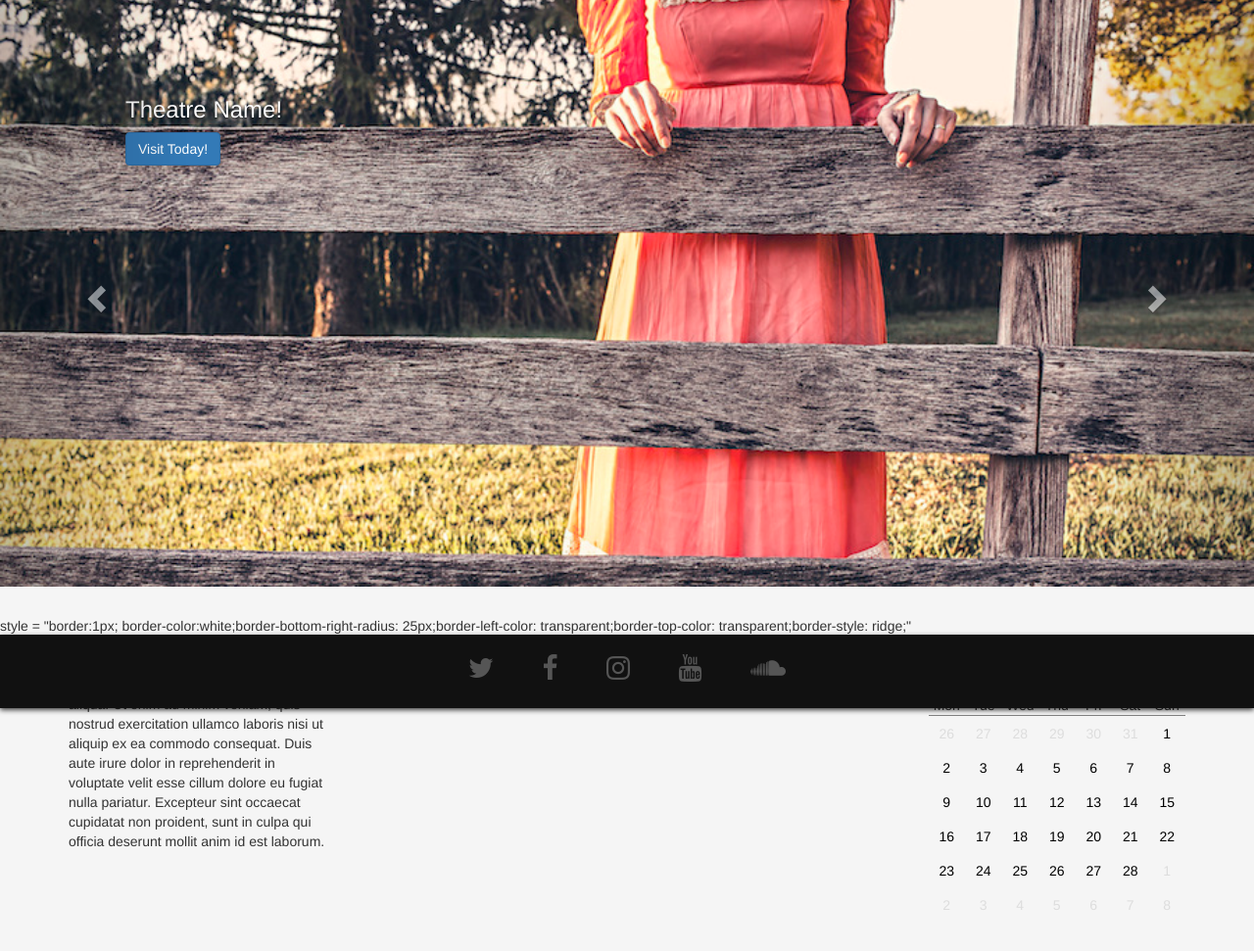
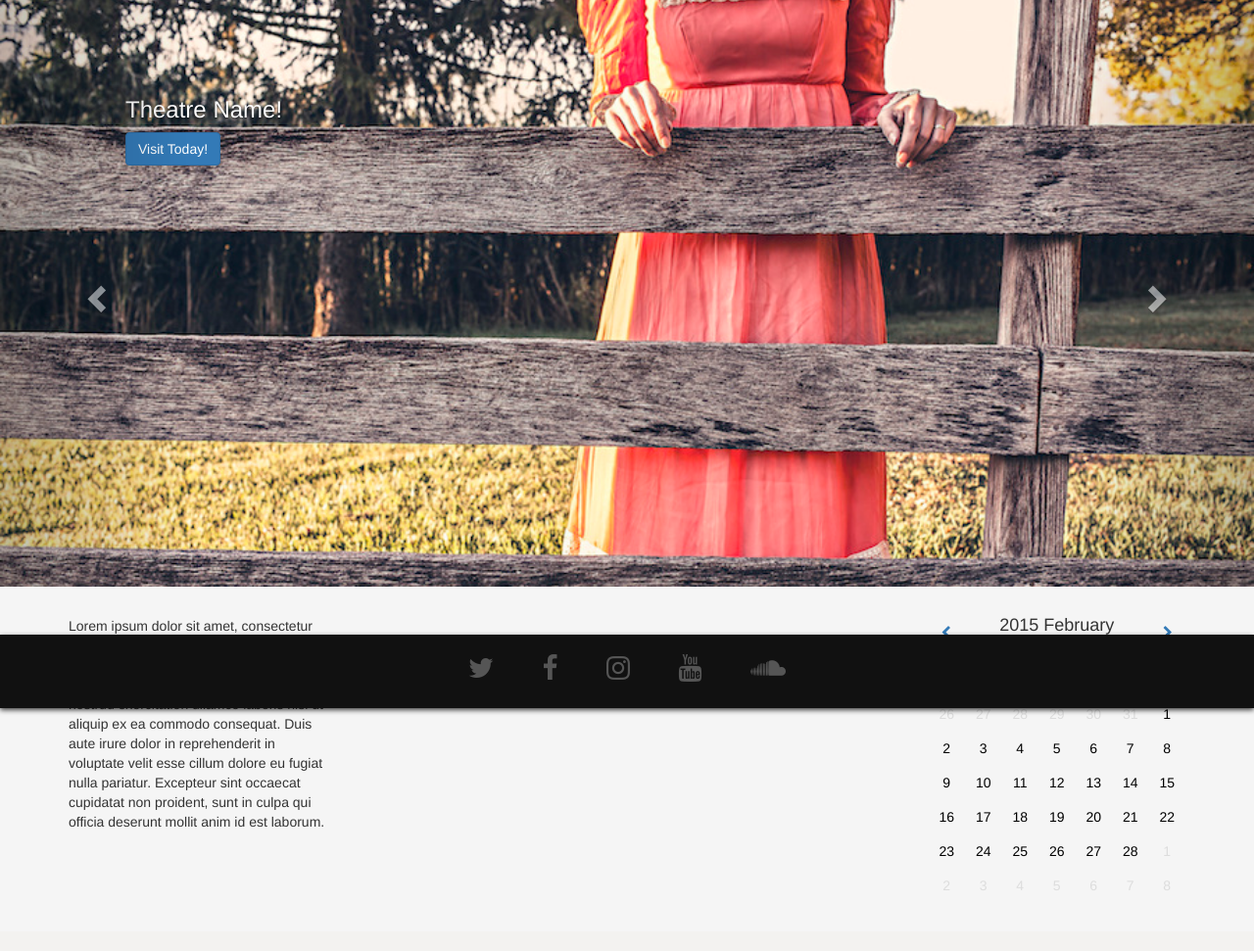
Before and after one commit to yourbuddyconner/cs399-theatre, a Django app: template app/templates/home.html in a window 1280 px wide. Shown: the part 77-1048 px from the top of the page at 98% size. After the commit the page ends 986 px from the top, so only its background shows below. Run offline with Django 3.2, Linux system fonts and the light colour scheme; the template is opened without the code that fills it, so the values that code supplies are empty; parts of the project's set-up code (start-up, migrations or seed data) failed here and were passed over; some libraries are stand-ins or nearby versions.

Commit message:
Moved the style out of the body blocks

```diff
--- a/app/templates/directions.html
+++ b/app/templates/directions.html
@@ -1,9 +1,9 @@
 {% extends "base.html" %}
 
 {% block title %}{% load strip_up %}{{ X |strip_up:request.path }}{% endblock %}
+    {% block nav-directions %}style = "border-bottom-right-radius: 25px;border-left-color: transparent;border-top-color: transparent;border-style: ridge;"{% endblock %}
 
 {% block content %}
-    {% block nav-directions %}style = "border-bottom-right-radius: 25px;border-left-color: transparent;border-top-color: transparent;border-style: ridge;"{% endblock %}
 	<div class="row">
 		<div class="col">
 			<p>
--- a/app/templates/home.html
+++ b/app/templates/home.html
@@ -1,9 +1,9 @@
 {% extends "base.html" %}
 
 {% block title %}{% load strip_up %}{{ X |strip_up:request.path }}{% endblock %}
+    {% block nav-home %}style = "border:1px; border-color:white;border-bottom-right-radius: 25px;border-left-color: transparent;border-top-color: transparent;border-style: ridge;"{% endblock %}
 
 {% block content %}
-    {% block nav-home %}style = "border:1px; border-color:white;border-bottom-right-radius: 25px;border-left-color: transparent;border-top-color: transparent;border-style: ridge;"{% endblock %}
 
     <div class="container">
 	<div class="row" id="main">
--- a/app/templates/merchandise.html
+++ b/app/templates/merchandise.html
@@ -1,9 +1,9 @@
 {% extends "base.html" %}
 
 {% block title %}{% load strip_up %}{{ X |strip_up:request.path }}{% endblock %}
+    {% block nav-merch %}style = "border-bottom-right-radius: 25px;border-left-color: transparent;border-top-color: transparent;border-style: ridge;"{%  endblock %}
 
 {% block content %}
-    {% block nav-merch %}style = "border-bottom-right-radius: 25px;border-left-color: transparent;border-top-color: transparent;border-style: ridge;"{%  endblock %}
 	<div class="row">
 		<div class="col">
 			<p>
--- a/app/templates/shows.html
+++ b/app/templates/shows.html
@@ -2,8 +2,9 @@
 
 {% block title %}{% load strip_up %}{{ X |strip_up:request.path }}{% endblock %}
 
+{% block nav-schedule %}style = "border-bottom-right-radius: 25px;border-left-color: transparent;border-top-color: transparent;border-style: ridge;"{%  endblock %}
+
 {% block content %}
-    {% block nav-schedule %}style = "border-bottom-right-radius: 25px;border-left-color: transparent;border-top-color: transparent;border-style: ridge;"{%  endblock %}
 <div class="container">
 	<div class="row">
 	{% for show in shows %}
--- a/app/templates/tickets.html
+++ b/app/templates/tickets.html
@@ -1,9 +1,9 @@
 {% extends "base.html" %}
 
 {% block title %}{% load strip_up %}{{ X |strip_up:request.path }}{% endblock %}
+    {% block nav-tickets %}style = "border-bottom-right-radius: 25px;border-left-color: transparent;border-top-color: transparent;border-style: ridge;"{% endblock %}
 
 {% block content %}
-    {% block nav-tickets %}style = "border-bottom-right-radius: 25px;border-left-color: transparent;border-top-color: transparent;border-style: ridge;"{% endblock %}
 	<div class="row">
 		<div class="col">
 			<p>
```
